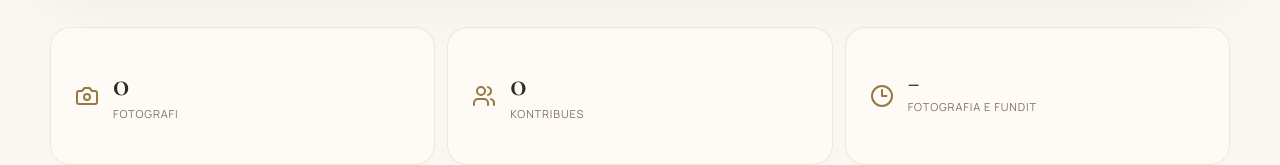
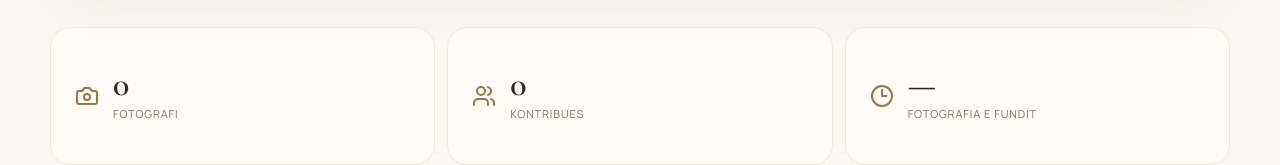
Before and after one commit to eddashkurti/momente_app, a React (Vite) app: page / in a window 1280 px wide. Shown: the part 736-901 px from the top of the page. Built offline with nearby package versions, Linux system fonts and the light colour scheme; no server answers.

Commit message:
Align gallery statistic typography

```diff
--- a/src/components/StatsPanel.tsx
+++ b/src/components/StatsPanel.tsx
@@ -17,7 +17,7 @@ export default function StatsPanel({ stats }: { stats: PhotoStats }) {
       </article>
       <article className="stat-card">
         <Clock3 aria-hidden="true" />
-        <strong className="stat-relative">{formatRelativeTime(stats.lastUploadedAt)}</strong>
+        <strong>{formatRelativeTime(stats.lastUploadedAt)}</strong>
         <span>fotografia e fundit</span>
       </article>
     </section>
--- a/src/styles/index.css
+++ b/src/styles/index.css
@@ -126,7 +126,6 @@ img { display: block; max-width: 100%; }
 .stat-card { min-height: 138px; padding: 24px; display: grid; grid-template-columns: auto 1fr; grid-template-rows: auto auto; column-gap: 14px; align-content: center; background: rgba(255,253,249,.72); border: 1px solid rgba(183,151,93,.19); border-radius: var(--radius-md); }
 .stat-card svg { grid-row: 1 / span 2; align-self: center; color: var(--gold-dark); }
 .stat-card strong { align-self: end; font-family: "Cormorant Garamond", serif; font-size: 34px; line-height: .9; font-weight: 600; color: var(--ink); }
-.stat-card .stat-relative { font-family: "Manrope", sans-serif; font-size: 15px; line-height: 1.2; }
 .stat-card span { align-self: start; margin-top: 5px; font-size: 11px; letter-spacing: .08em; text-transform: uppercase; color: var(--taupe-500); }
 
 .recent-section { padding: 22px 0 65px; }
```
